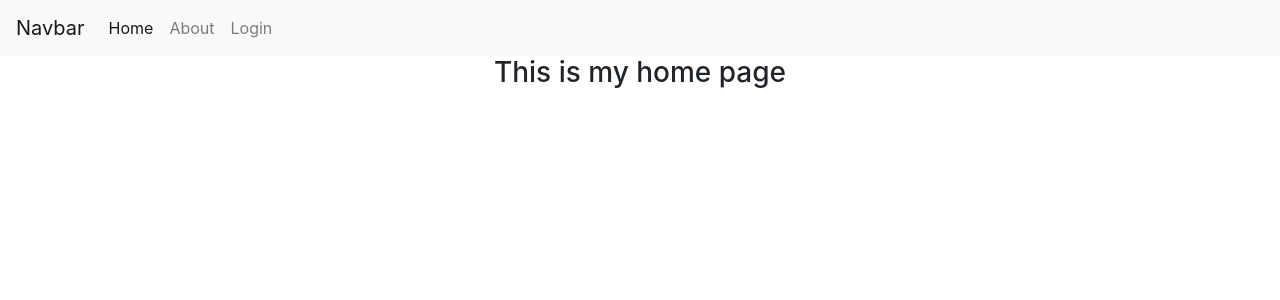
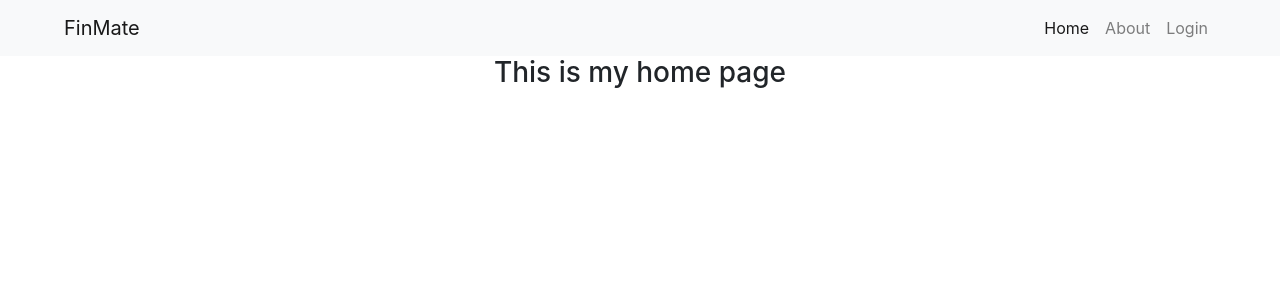
Before and after one commit to Jordan-Rob/FinMate-FE, a React (Create React App) app: page / in a window 1280 px wide. Shown: the top 300 px of the page. Built offline with nearby package versions, Linux system fonts and the light colour scheme.

Commit message:
added basic layout/structure

```diff
--- a/src/components/Nav.js
+++ b/src/components/Nav.js
@@ -4,9 +4,9 @@ import {Link} from 'react-router-dom'
 const Nav = () => {
     return (
         <div>
-        <nav className="navbar navbar-expand-lg navbar-light bg-light">
-          <a className="navbar-brand" href="#">
-            Navbar
+          <nav className=" navbar navbar-expand-lg navbar-light bg-light">
+            <a className="navbar-brand ml-5" href="#">
+                FinMate
             </a>
             <button
                 className="navbar-toggler"
@@ -19,7 +19,7 @@ const Nav = () => {
             >
                 <span className="navbar-toggler-icon"></span>
             </button>
-          <div className="collapse navbar-collapse" id="navbarNavAltMarkup">
+            <div className="navbar-nav ml-auto mr-5" id="navbarNavAltMarkup">
                 <div className="navbar-nav">
                 <Link to='/'>
                     <a className="nav-item nav-link active" href="#">
```
Lines whose indentation alone changed are shown as unchanged.
